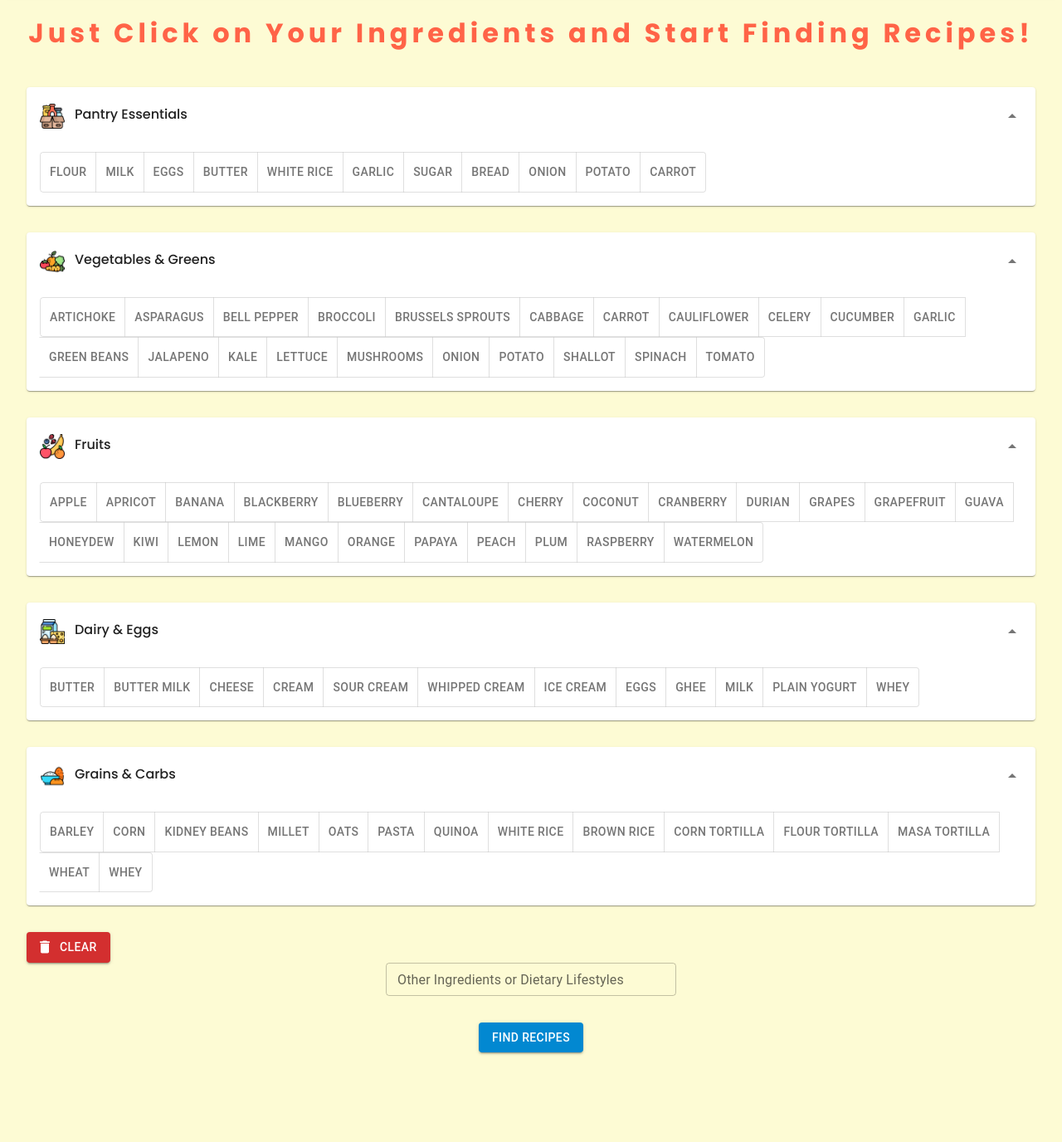
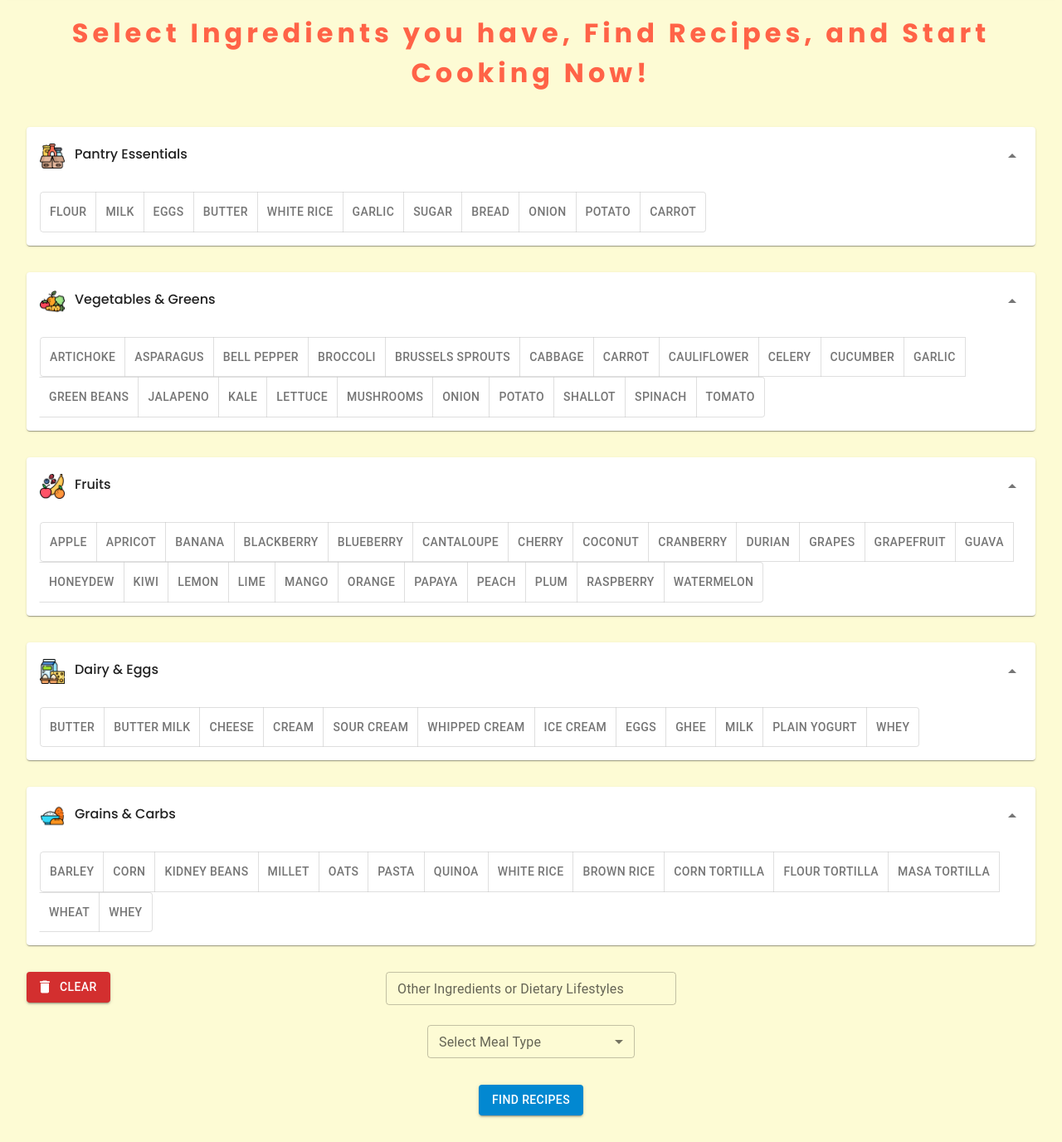
Before and after one commit to sohan-bhat/Foodify, a React app: page /recipes in a window 1280 px wide. Shown: the part 74-1450 px from the top of the page at 83% size. Before the commit the page ends 1374 px from the top, so only its background shows below. Built offline with nearby package versions, Linux system fonts and the light colour scheme; no server answers; what groq-sdk would draw is missing.

Commit message:
Added a "Select Meal Type" option

```diff
--- a/src/App.css
+++ b/src/App.css
@@ -96,7 +96,7 @@ i h1 {
 #outlined-basic {
   display: flex;
   justify-content: center;
-  padding-bottom: 2pc;
+  padding-bottom: 1.5pc;
 }
 
 .ingredients-slogan {
@@ -113,19 +113,27 @@ i h1 {
 .clear-all-btn {
   display: flex;
   justify-content: flex-start;
-  margin: 0 0 0 2pc;
+  margin: 0pc 0 0 2pc;
+  position: absolute;
 }
 
 @media screen and (max-width: 901px) {
   .clear-all-btn {
     display: flex;
     justify-content: center;
-    margin: 0 0 2pc;
+    position: relative;
+    margin: 0 0 1pc;
   }
 }
 
 .ingredients-container img {
   margin-right: 0.75pc;
+}
+
+.meal-type {
+  display: flex;
+  justify-content: center;
+  padding-bottom: 2pc;
 }
 
 /* Response Cover */
--- a/src/content/recipe/IngredientsList.js
+++ b/src/content/recipe/IngredientsList.js
@@ -1,4 +1,4 @@
-import { Accordion, AccordionDetails, AccordionSummary, Button, TextField, ToggleButton, ToggleButtonGroup } from '@mui/material';
+import { Accordion, AccordionDetails, AccordionSummary, Button, MenuItem, TextField, ToggleButton, ToggleButtonGroup } from '@mui/material';
 import { ArrowDropDown, Delete } from '@mui/icons-material';
 import React, { useEffect } from 'react';
 import { getGroqChatCompletion } from '../../tools/aiTools';
@@ -9,6 +9,7 @@ const IngredientsList = () => {
     const [alignment, setAlignment] = React.useState();
     const [clickState, setClickState] = React.useState([])
     const [inputState, setInputState] = React.useState([])
+    const [mealType, setMealType] = React.useState([])
     const [responseState, setResponseState] = React.useState()
     const bottomOfPanelRef = React.useRef(null)
 
@@ -23,9 +24,13 @@ const IngredientsList = () => {
     }
 
     const handleClick = () => {
-        getGroqChatCompletion(clickState.concat(inputState)).then((res) => {
+        getGroqChatCompletion(clickState.concat(inputState, mealType)).then((res) => {
             setResponseState(res.choices[0].message.content)
         })
+    }
+
+    const handleMealType = (event) => {
+        setMealType(event.target.value)
     }
 
     const handleClear = (event) => {
@@ -40,7 +45,7 @@ const IngredientsList = () => {
 
     return (
         <>
-        <h2 className='ingredients-slogan'>Just Click on Your Ingredients and Start Finding Recipes!</h2>
+        <h2 className='ingredients-slogan'>Select Ingredients you have, Find Recipes, and Start Cooking Now!</h2>
         <div className='ingredients-container'>
             <div className='pantry-essentials' id='flex-item'>
                 <Accordion defaultExpanded>
@@ -209,6 +214,22 @@ const IngredientsList = () => {
             <Button startIcon={<Delete />} onClick={handleClear} variant='contained' color='error'>Clear</Button>
         </div>
         <div id='outlined-basic'><TextField onChange={handleInputChange} color='success' style={{ width: "350px" }} label="Other Ingredients or Dietary Lifestyles" variant="outlined" size='small'/></div>
+        <div className='meal-type'>
+            <TextField
+                label="Select Meal Type"
+                select
+                defaultValue={""}
+                variant='outlined'
+                onChange={handleMealType}
+                size='small'
+                sx={{width: "250px"}}
+            >
+                <MenuItem value="Breakfast">Breakfast</MenuItem>
+                <MenuItem value="Lunch">Lunch</MenuItem>
+                <MenuItem value="Dinner">Dinner</MenuItem>
+                <MenuItem value="Snack">Snack</MenuItem>
+            </TextField>
+        </div>
         <div className='find-recipes-btn'>
             <Button onClick={handleClick} variant='contained' color='info'>Find Recipes</Button>
         </div>
```
